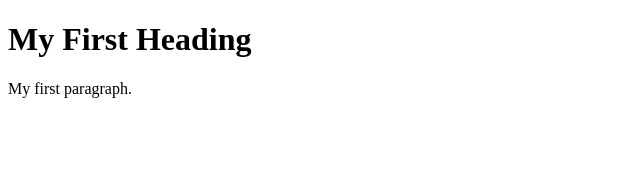
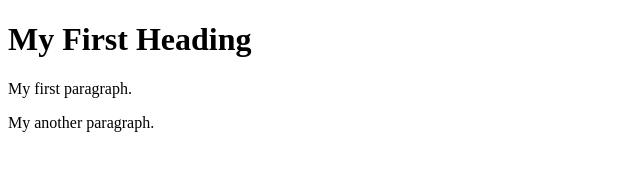
Before and after one commit to fayim-g/coursera-test, a plain HTML site: page index.html in a window 1280 px wide. Shown: the whole page, without its empty margins (0-640 px from the left). Drawn offline with Linux system fonts and the light colour scheme.

Commit message:
Signed-off-by: fayim-g <60872266+fayim-g@users.noreply.github.com>

```diff
--- a/index.html
+++ b/index.html
@@ -5,6 +5,7 @@
 <h1>My First Heading</h1>
 
 <p>My first paragraph.</p>
+<p>My another paragraph.</p>
 
 </body>
 </html>
```
